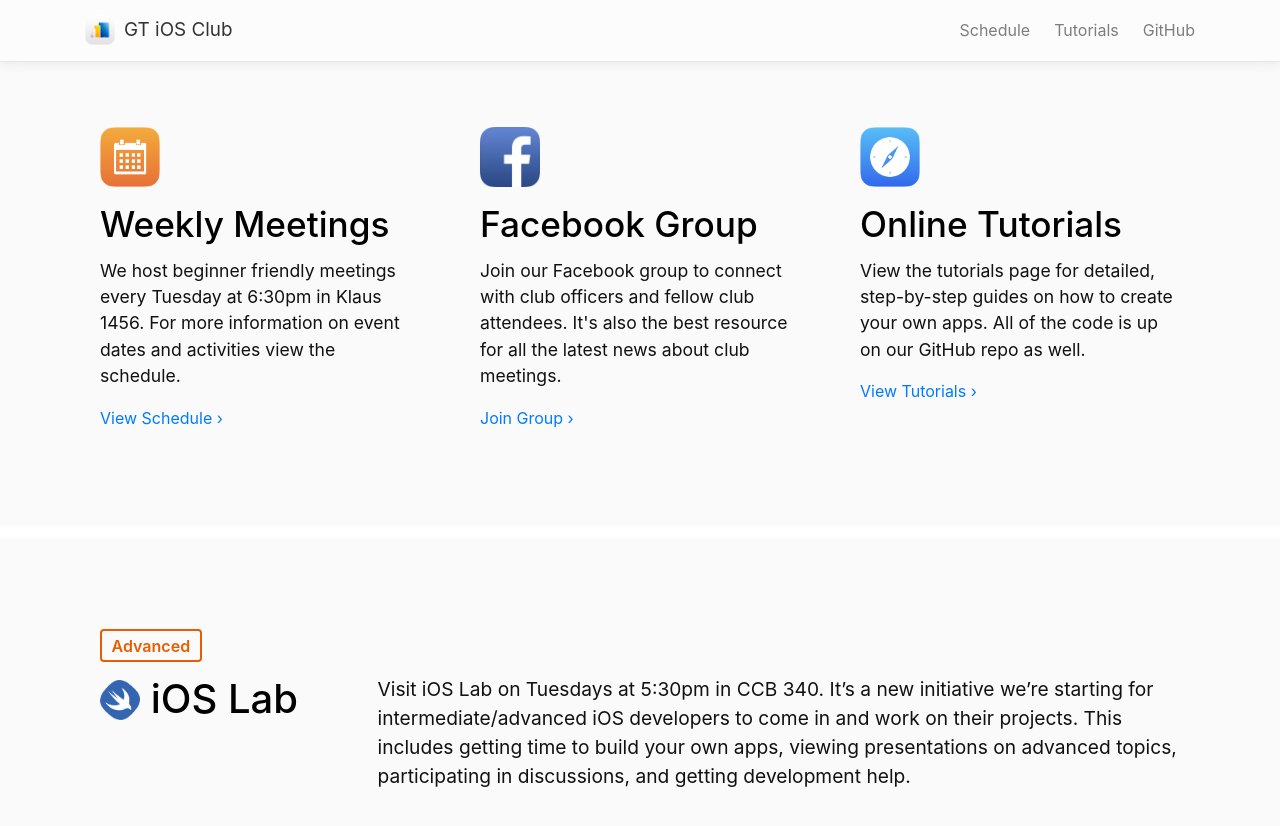
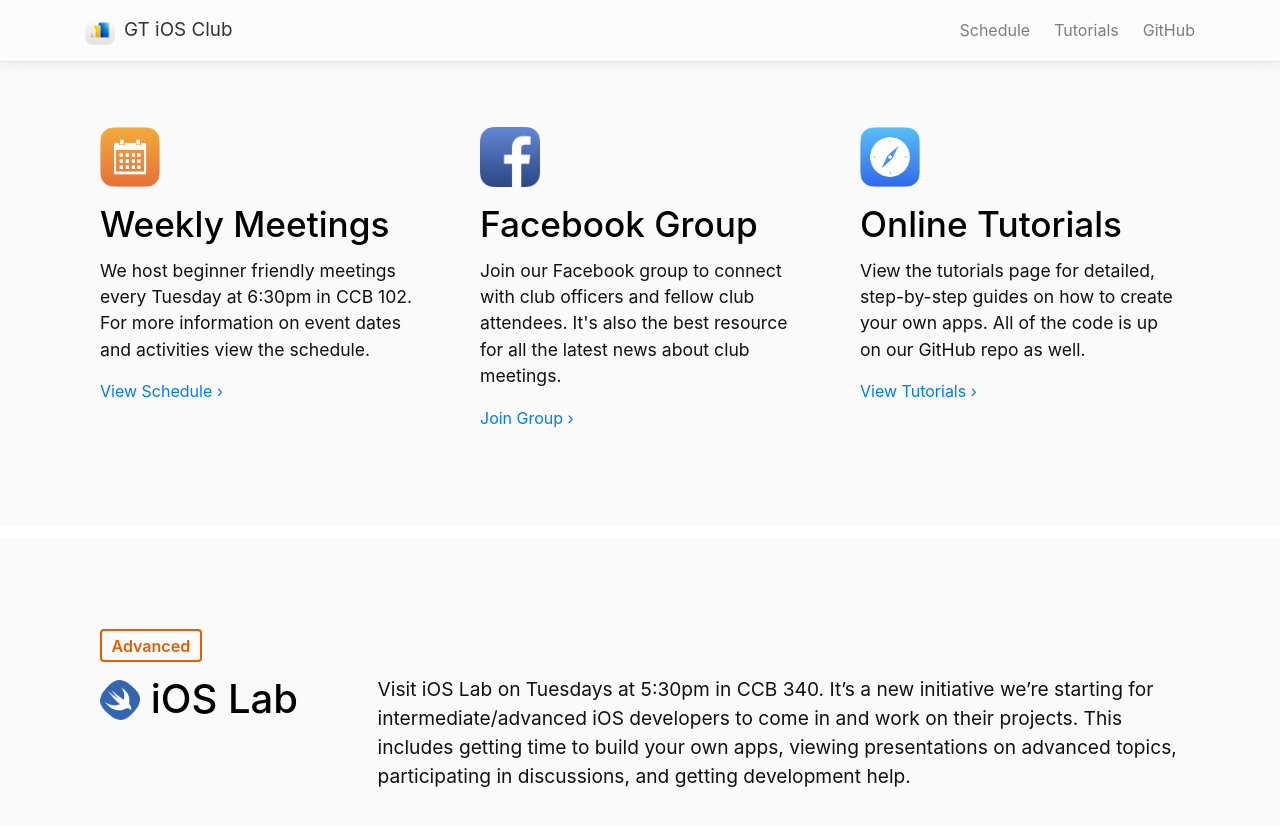
Before and after one commit to gtiosclub/gtios.club, a Jekyll site: the page built from index.md, in a window 1280 px wide and 900 px high, scrolled down 630 px. Shown: the top 826 px of the window. Built offline with Jekyll 4.4.1, drawn with Linux system fonts in a browser that asks for light colours; nearby versions of some CDN libraries; comment, search, counter and statistics services are not loaded.

Commit message:
Update home.html

```diff
--- a/_layouts/home.html
+++ b/_layouts/home.html
@@ -30,7 +30,7 @@
                 <div class="content">
                     <img src="{{ site.baseurl }}/images/home/learn.png"/>
                     <h1>Weekly Meetings</h1>
-                    <p>We host beginner friendly meetings every Tuesday at 6:30pm in Klaus 1456. For more information on event dates and activities view the schedule.</p>
+                    <p>We host beginner friendly meetings every Tuesday at 6:30pm in CCB 102. For more information on event dates and activities view the schedule.</p>
                     <a href="{{ site.baseurl }}/schedule/">View Schedule &rsaquo;</a>
                 </div>
             </div>
```
